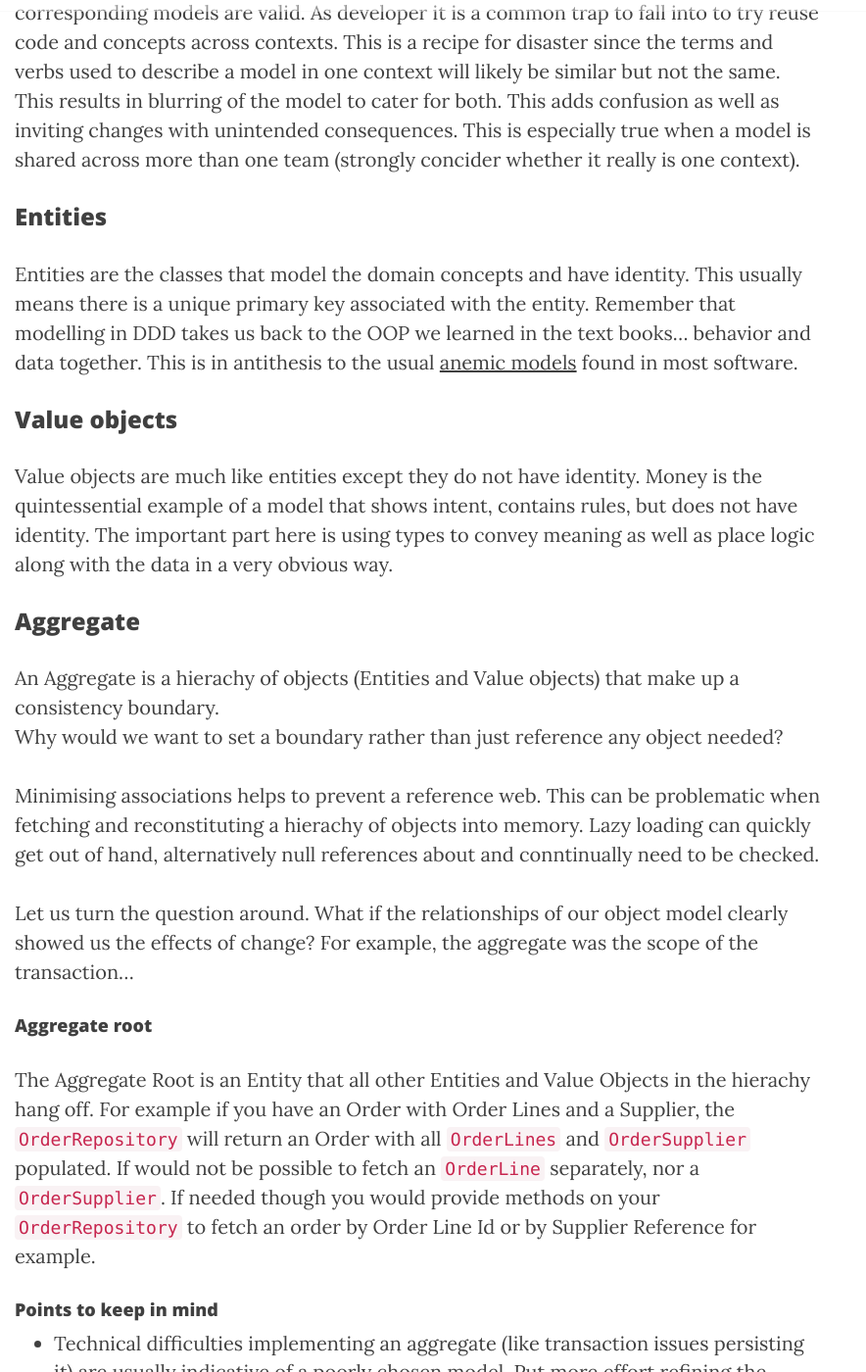
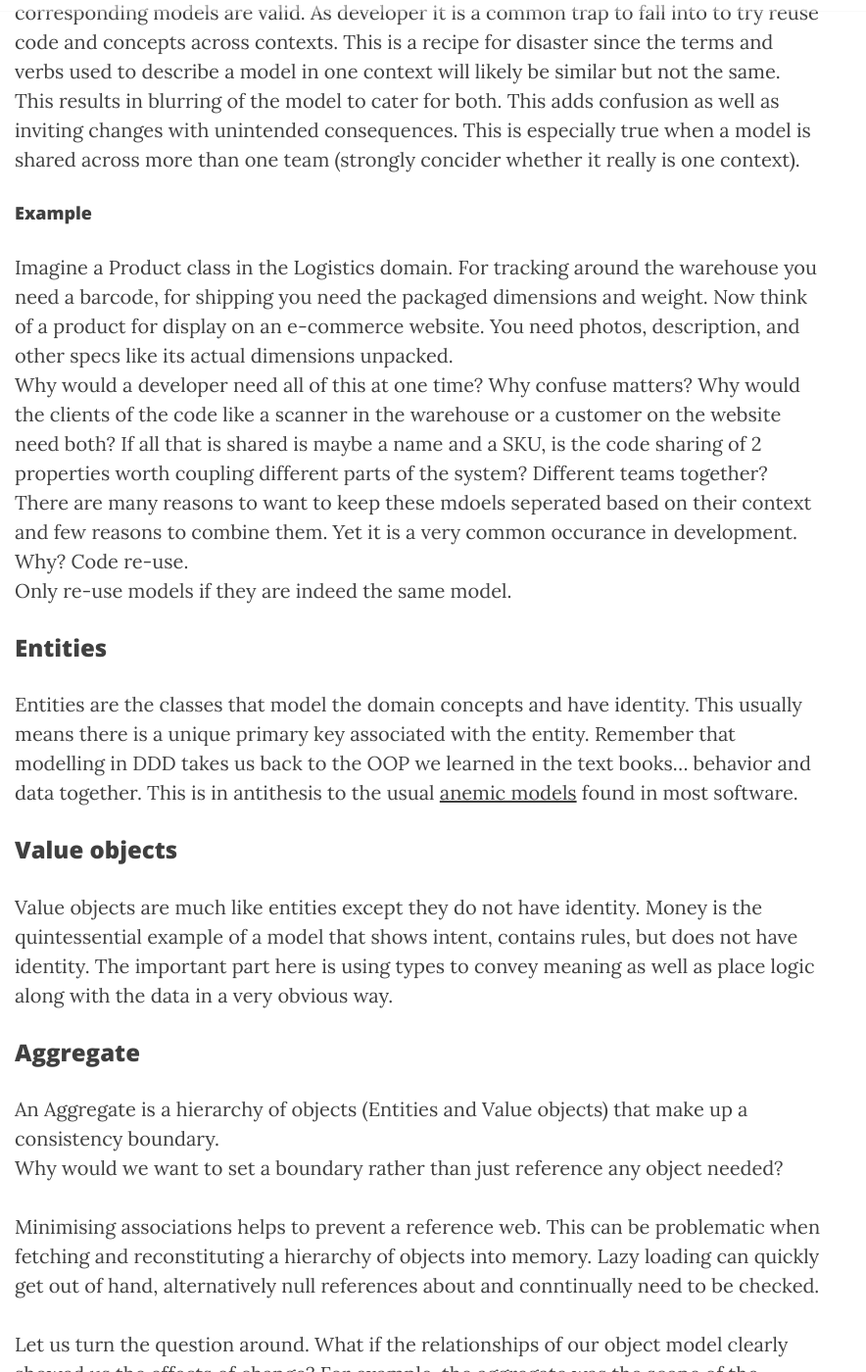
Before and after one commit to rikvandersanden/dburriss.github.io, a Jekyll site: the page built from _posts/2017-02-14-ddd-glossary.md, in a window 1280 px wide and 1400 px high, scrolled down 2178 px. Shown: the whole window at 98% size, without its empty margins (0-884 px from the left). Built offline with Jekyll 4.4.1, drawn with Linux system fonts in a browser that asks for light colours; nearby versions of some CDN libraries; some of the changed text lies outside the part shown.

Commit message:
fixes and an example of bounded context

```diff
--- a/_posts/2017-02-14-ddd-glossary.md
+++ b/_posts/2017-02-14-ddd-glossary.md
@@ -56,6 +56,13 @@ It is not a one-way street however. Often the business has over-loaded terms, or
 ### Bounded context
 
 The *Bounded context* is the context in which the *Ubiquitous language* and the corresponding models are valid. As developer it is a common trap to fall into to try reuse code and concepts across contexts. This is a recipe for disaster since the terms and verbs used to describe a model in one context will likely be similar but not the same. This results in blurring of the model to cater for both. This adds confusion as well as inviting changes with unintended consequences. This is especially true when a model is shared across more than one team (strongly concider whether it really is one context).
+
+#### Example
+
+Imagine a Product class in the Logistics domain. For tracking around the warehouse you need a barcode, for shipping you need the packaged dimensions and weight. Now think of a product for display on an e-commerce website. You need photos, description, and other specs like its actual dimensions unpacked.
+Why would a developer need all of this at one time? Why confuse matters? Why would the clients of the code like a scanner in the warehouse or a customer on the website need both? If all that is shared is maybe a name and a SKU, is the code sharing of 2 properties worth coupling different parts of the system? Different teams together?
+There are many reasons to want to keep these mdoels seperated based on their context and few reasons to combine them. Yet it is a very common occurance in development. Why? Code re-use.
+Only re-use models if they are indeed the same model.
 
 ### Entities
 
@@ -67,16 +74,16 @@ Value objects are much like entities except they do not have identity. Money is
 
 ### Aggregate
 
-An Aggregate is a hierachy of objects (Entities and Value objects) that make up a consistency boundary.
+An Aggregate is a hierarchy of objects (Entities and Value objects) that make up a consistency boundary.
 Why would we want to set a boundary rather than just reference any object needed?
 
-Minimising associations helps to prevent a reference web. This can be problematic when fetching and reconstituting a hierachy of objects into memory. Lazy loading can quickly get out of hand, alternatively null references about and conntinually need to be checked.
+Minimising associations helps to prevent a reference web. This can be problematic when fetching and reconstituting a hierarchy of objects into memory. Lazy loading can quickly get out of hand, alternatively null references about and conntinually need to be checked.
 
 Let us turn the question around. What if the relationships of our object model clearly showed us the effects of change? For example, the aggregate was the scope of the transaction...
 
 #### Aggregate root
 
-The Aggregate Root is an Entity that all other Entities and Value Objects in the hierachy hang off. For example if you have an Order with Order Lines and a Supplier, the `OrderRepository` will return an Order with all `OrderLines` and `OrderSupplier` populated. If would not be possible to fetch an `OrderLine` separately, nor a `OrderSupplier`. If needed though you would provide methods on your `OrderRepository` to fetch an order by Order Line Id or by Supplier Reference for example.
+The Aggregate Root is an Entity that all other Entities and Value Objects in the hierarchy hang off. For example if you have an Order with Order Lines and a Supplier, the `OrderRepository` will return an Order with all `OrderLines` and `OrderSupplier` populated. If would not be possible to fetch an `OrderLine` separately, nor a `OrderSupplier`. If needed though you would provide methods on your `OrderRepository` to fetch an order by Order Line Id or by Supplier Reference for example.
 
 #### Points to keep in mind
 
```
Also changed, not shown: other parts of _posts/2017-02-14-ddd-glossary.md (+3 -3 lines).
